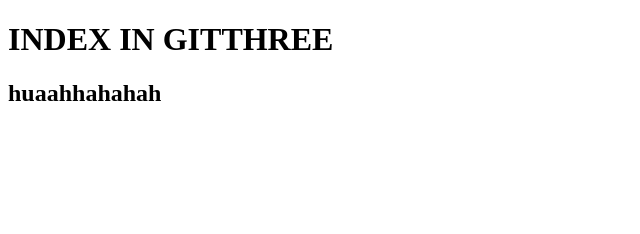
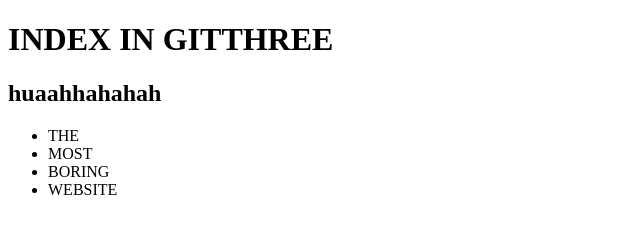
Before and after one commit to nimisha-pareek/learnGIT, a plain HTML site: page index.html in a window 1280 px wide. Shown: the whole page, without its empty margins (0-640 px from the left). Drawn offline with Linux system fonts and the light colour scheme.

Commit message:
add list

```diff
--- a/index.html
+++ b/index.html
@@ -3,5 +3,11 @@
     <body>
         <h1>INDEX IN GITTHREE</h1>
         <h2>huaahhahahah</h2>
+        <ul>
+            <li>THE</li>
+            <LI>MOST</LI>
+            <LI>BORING</LI>
+            <LI>WEBSITE</LI>
+        </ul>
     </body>
 </html>
```
